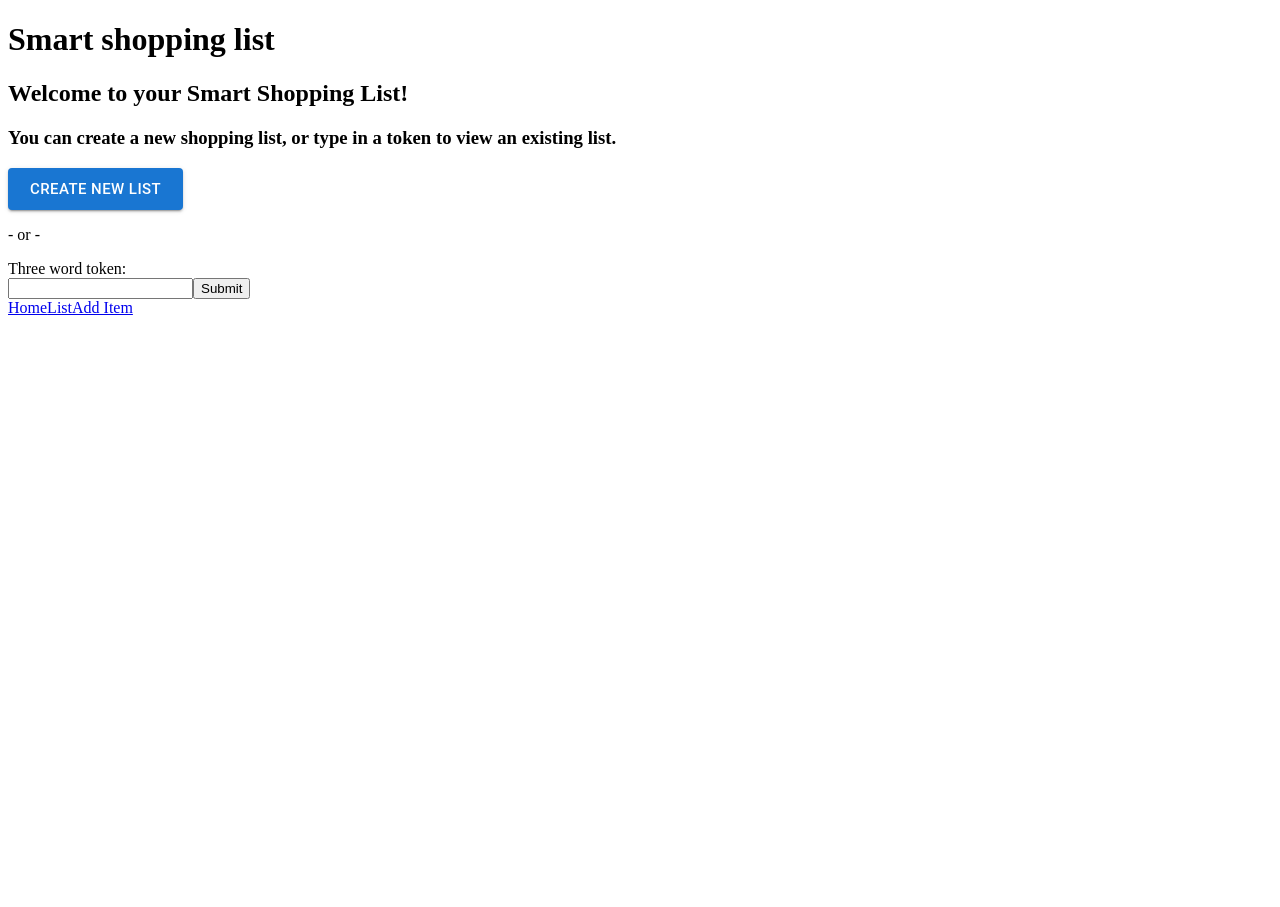
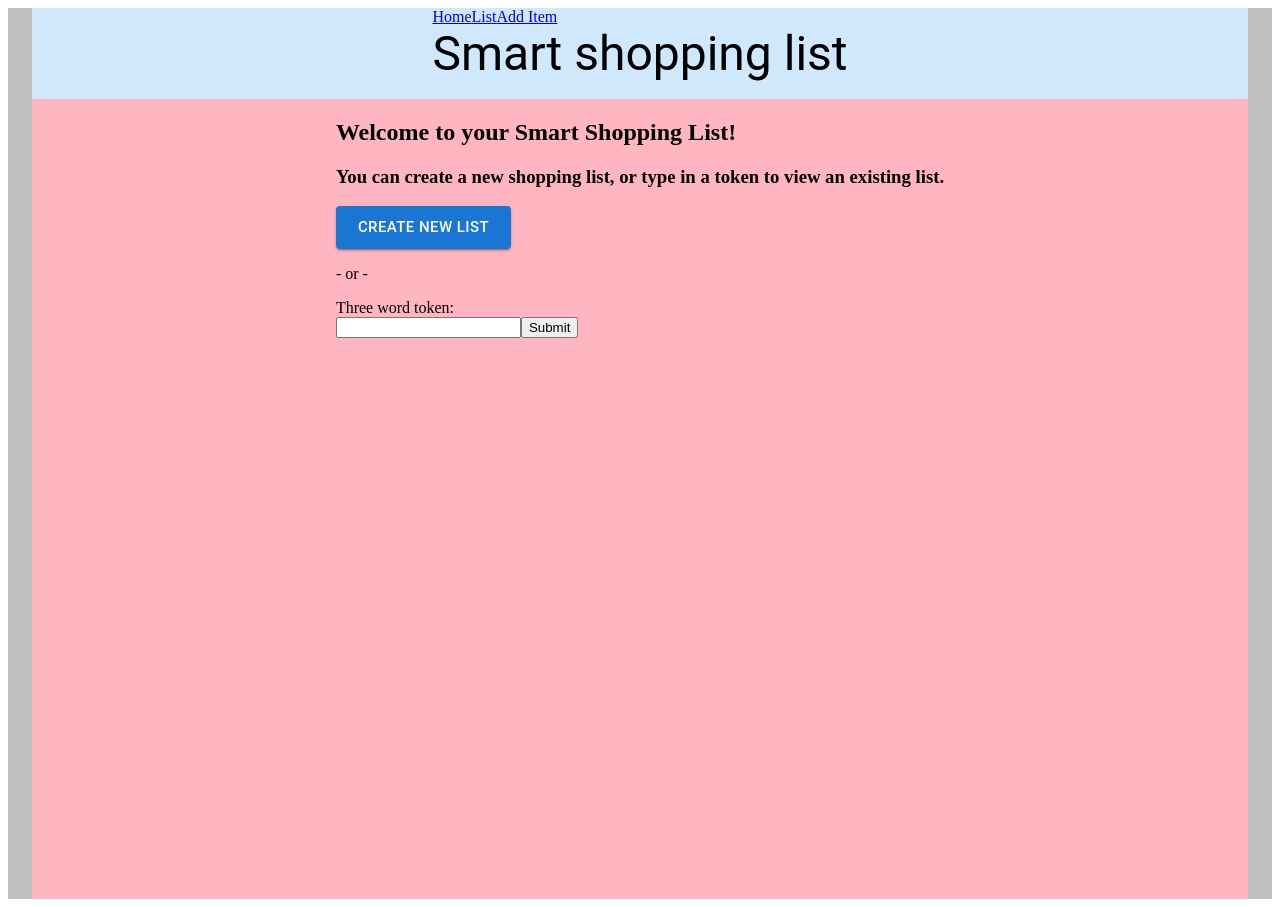
Before and after one commit to the-collab-lab/tcl-57-smart-shopping-list, a React (Vite) app: page / in a window 1280 px wide. Before the commit the page ends 800 px from the top, so only its background shows below. Built offline with nearby package versions, Linux system fonts and the light colour scheme.

Commit message:
define containers for header, nav and main areas of layout

```diff
--- a/src/views/Layout.jsx
+++ b/src/views/Layout.jsx
@@ -1,17 +1,20 @@
 import { NavLink, Outlet } from 'react-router-dom';
+import { Container } from '@mui/material';
+import { Typography } from '@mui/material';
+import { Paper } from '@mui/material';
 
 // import './Layout.css';
 
 export function Layout() {
 	return (
 		<>
-			<div className="Layout">
+			{/*Possibly replace this with AppBar component*/}
+			<Container maxWidth="false" sx={{ bgcolor: 'silver' }}>
+				<Container
+					maxWidth="false"
+					sx={{ bgcolor: '#cfe8fc', display: 'flex', justifyContent: 'center' }}
+				>
 					<header className="Layout-header">
-					<h1>Smart shopping list</h1>
-				</header>
-				<main className="Layout-main">
-					<Outlet />
-				</main>
 						<nav className="Nav">
 							<NavLink to="/" className="Nav-link">
 								Home
@@ -23,7 +26,27 @@ export function Layout() {
 								Add Item
 							</NavLink>
 						</nav>
-			</div>
+						<Typography variant="h3" gutterBottom>
+							Smart shopping list
+						</Typography>
+					</header>
+				</Container>
+				{/* <Paper> */}
+				<Container
+					maxWidth="false"
+					sx={{
+						bgcolor: 'lightpink',
+						display: 'flex',
+						justifyContent: 'center',
+						height: '100vh',
+					}}
+				>
+					<main className="Layout-main">
+						<Outlet />
+					</main>
+				</Container>
+				{/* </Paper> */}
+			</Container>
 		</>
 	);
 }
```
Lines whose indentation alone changed are shown as unchanged.
